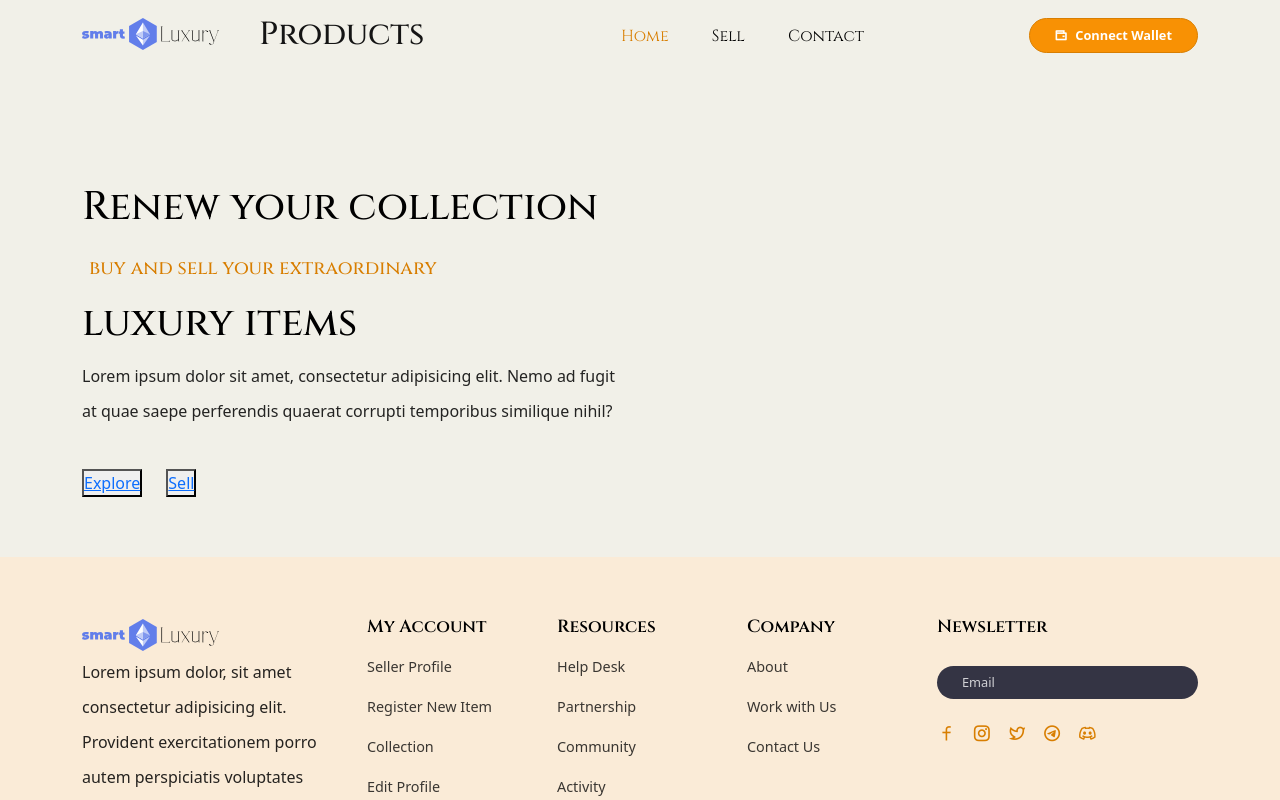
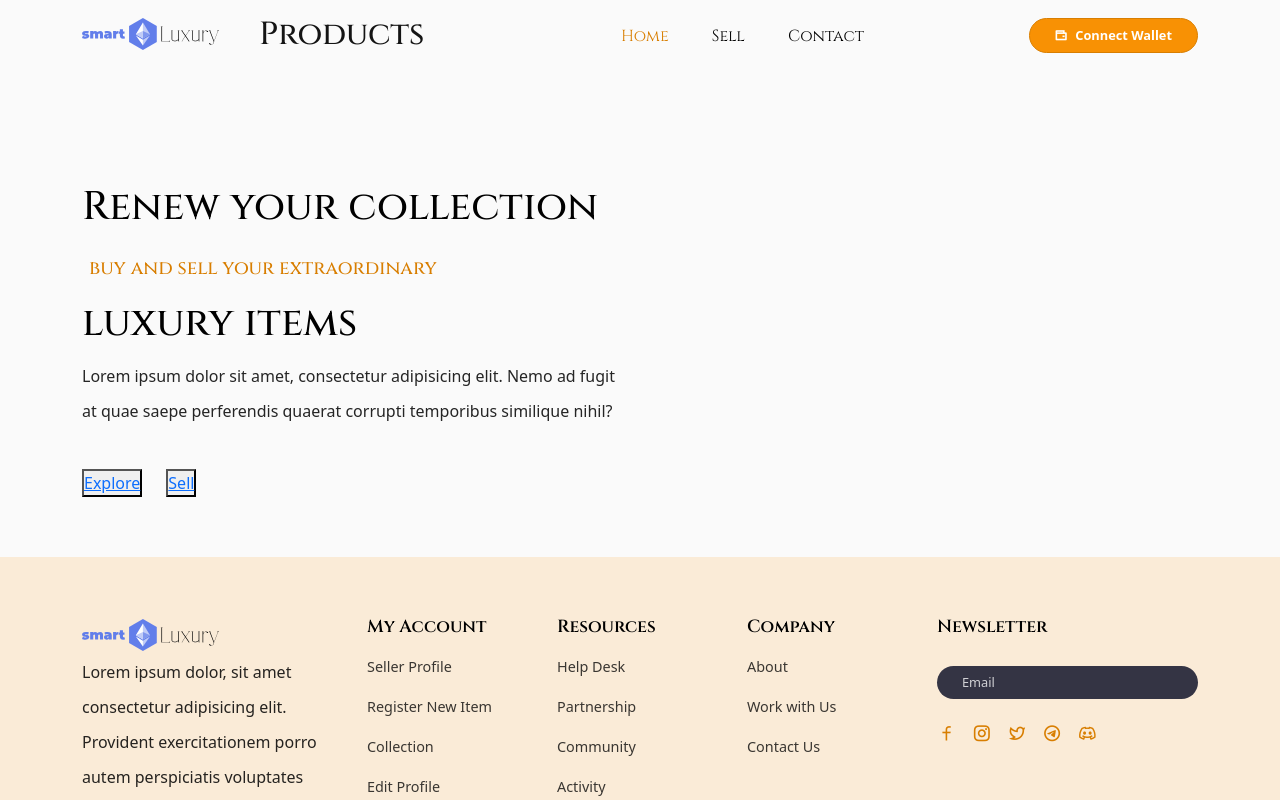
Before and after one commit to Benjovengo/SmartLuxury, a React (Create React App) app in the folder client/: page /home in a window 1280 px wide. Shown: the top 800 px of the page. Built offline with nearby package versions, Linux system fonts and the light colour scheme.

Commit message:
fix: replace background color

```diff
--- a/client/src/index.css
+++ b/client/src/index.css
@@ -9,7 +9,7 @@
 }
 
 body {
-  background: #f1f0e8 !important;
+  background: #fafafa !important;
   font-family: "Cormorant", serif;
 }
 
```
